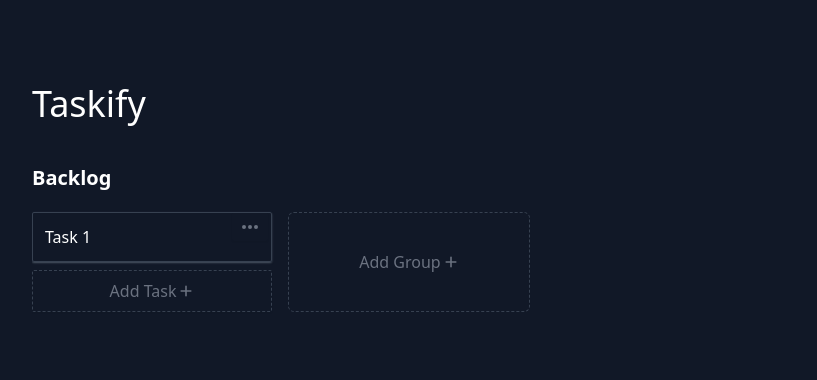
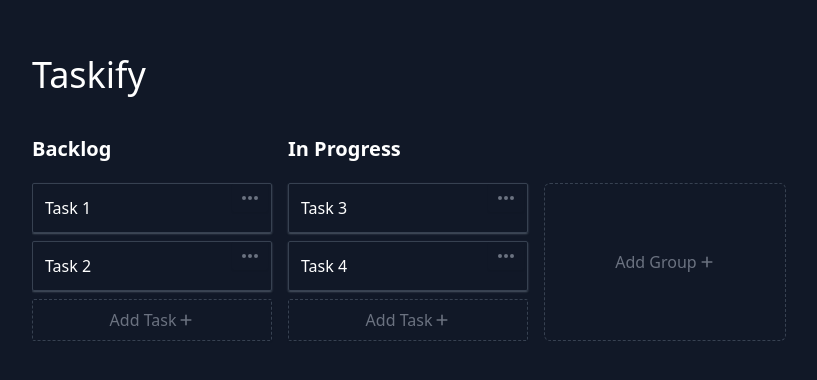
Before and after one commit to ABSphreak/taskify, a Next.js app: page / in a window 1280 px wide. Shown: the part 198-578 px from the top of the page, without its empty margins (8-825 px from the left). Built offline with nearby package versions, Linux system fonts and the light colour scheme.

Commit message:
➕ Add initial data

```diff
--- a/data/mock.js
+++ b/data/mock.js
@@ -1,21 +1,36 @@
-export const mockTasks = [
-	{
-		id: 1,
-		text: 'Task 1',
-		belongsTo: 'Backlog',
-	},
-];
+import { v4 as uuidv4 } from 'uuid';
 
 export const mockGroups = [
 	{
-		id: 1,
+		id: uuidv4(),
 		title: 'Backlog',
 		tasks: [
 			{
-				id: 1,
+				id: uuidv4(),
 				text: 'Task 1',
+				belongsTo: 'Backlog',
+			},
+			{
+				id: uuidv4(),
+				text: 'Task 2',
 				belongsTo: 'Backlog',
 			},
 		],
 	},
+	{
+		id: uuidv4(),
+		title: 'In Progress',
+		tasks: [
+			{
+				id: uuidv4(),
+				text: 'Task 3',
+				belongsTo: 'In Progress',
+			},
+			{
+				id: uuidv4(),
+				text: 'Task 4',
+				belongsTo: 'In Progress',
+			},
+		],
+	},
 ];
```
